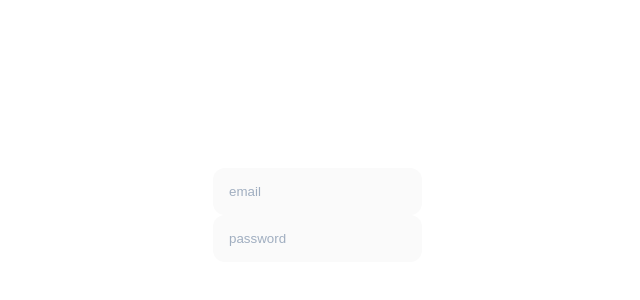
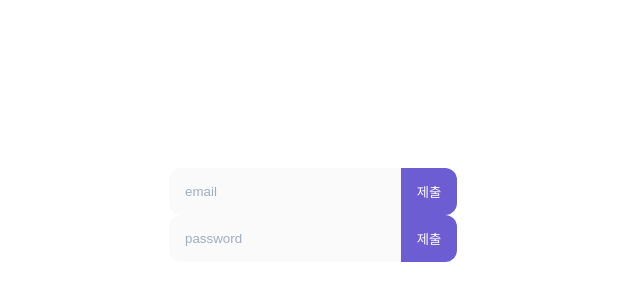
Before and after one commit to YaeheeChoe/wanted-pre-onboarding-frontend, a React (Create React App) app: page /signin in a window 1280 px wide. Shown: the part 132-432 px from the top of the page, without its empty margins (327-967 px from the left). Built offline with nearby package versions, Linux system fonts and the light colour scheme.

Commit message:
add style

```diff
--- a/src/component/EmailInput.js
+++ b/src/component/EmailInput.js
@@ -1,8 +1,24 @@
 import React from 'react'
+import styled from 'styled-components'
+const RootCont = styled.div`
+    display:flex;
+    justify-content: center;
+`
+const Input = styled.input`
+    width: 200px;
+    border-radius: 12px 0px 0px 12px;
+`
+const Btn = styled.button`
+    width: 56px;
+    border-radius: 0px 12px 12px 0px;
 
+`
 function EmailInput() {
   return (
-    <input data-testid="email-input" placeholder='email' />
+    <RootCont>
+        <Input data-testid="email-input" placeholder='email' />
+        <Btn>제출</Btn>
+    </RootCont>
   )
 }
 
--- a/src/component/PasswordInput.js
+++ b/src/component/PasswordInput.js
@@ -1,8 +1,25 @@
 import React from 'react'
+import styled from 'styled-components'
 
+const RootCont = styled.div`
+    display:flex;
+    justify-content: center;
+`
+const Input = styled.input`
+    width: 200px;
+    border-radius: 12px 0px 0px 12px;
+`
+const Btn = styled.button`
+    width: 56px;
+    border-radius: 0px 12px 12px 0px;
+
+`
 function PasswordInput() {
   return (
-    <input data-testid="password-input" placeholder='password' />
+    <RootCont>
+        <Input data-testid="password-input" placeholder='password' />
+        <Btn>제출</Btn>
+    </RootCont>
   )
 }
 
--- a/src/page/Signin.js
+++ b/src/page/Signin.js
@@ -3,15 +3,14 @@ import EmailInput from '../component/EmailInput'
 import PasswordInput from '../component/PasswordInput'
 import styled from 'styled-components'
 const RootCont =styled.div`
-
     width:100%;
     height:100%;
 `
 const Cont = styled.div`
     position: absolute;
-    width: 200px;
+    width :300px;
     top: calc(50% - 100px);
-    left: calc(50% - 100px);
+    left: calc(50% - 150px);
 `;
 
 
--- a/src/styles/global.js
+++ b/src/styles/global.js
@@ -14,6 +14,12 @@ export default createGlobalStyle`
     input::placeholder{
         color: ${COLORS.coolgray002};
     }
+    button{
+        background: ${COLORS.primary};
+        color : ${COLORS.white};
+        border:none;
+        border-radius: 12px;
+    }
     textarea:focus, input:focus {
         color: ${COLORS.coolgray003};
         outline: none;
```
